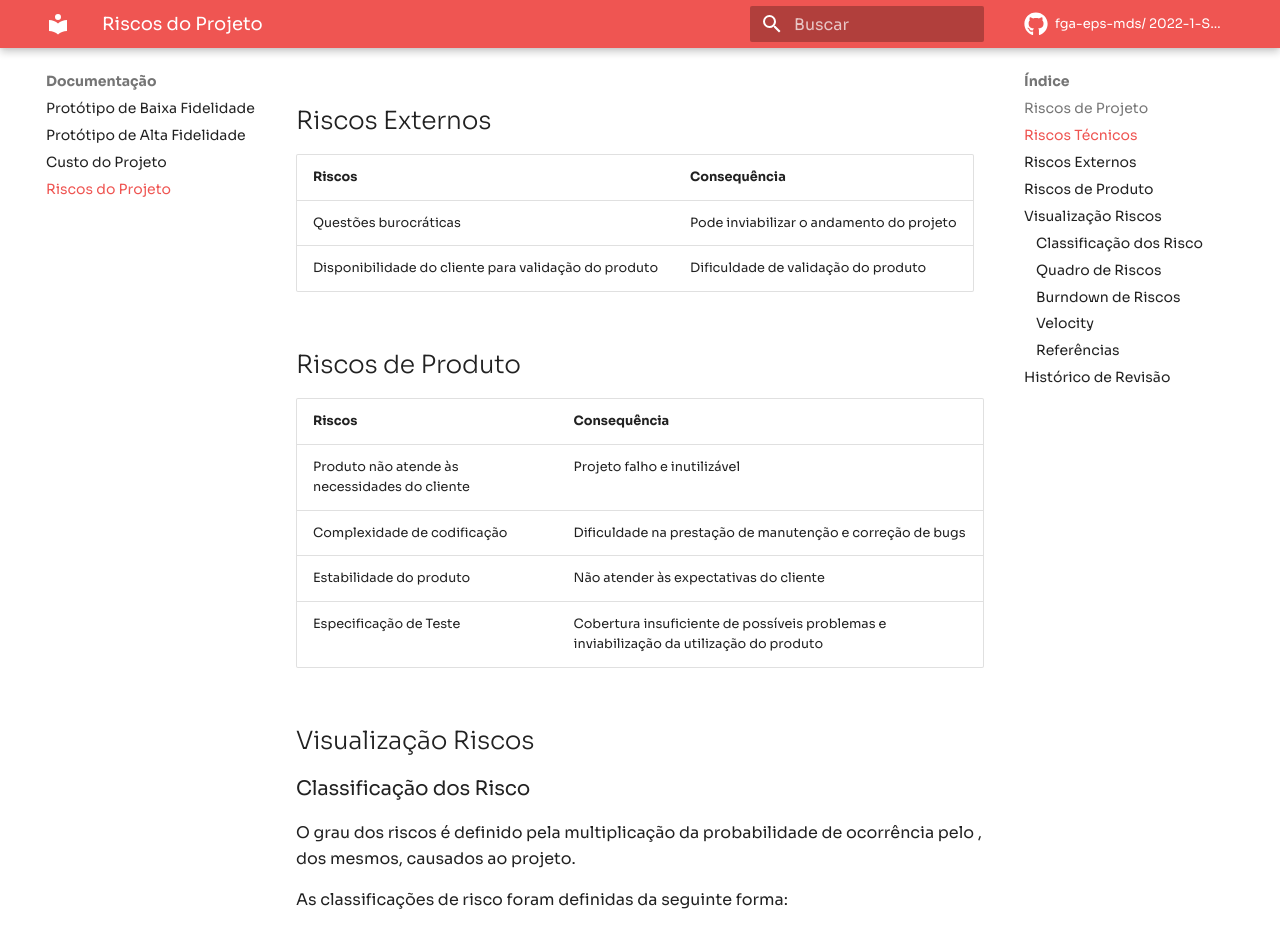
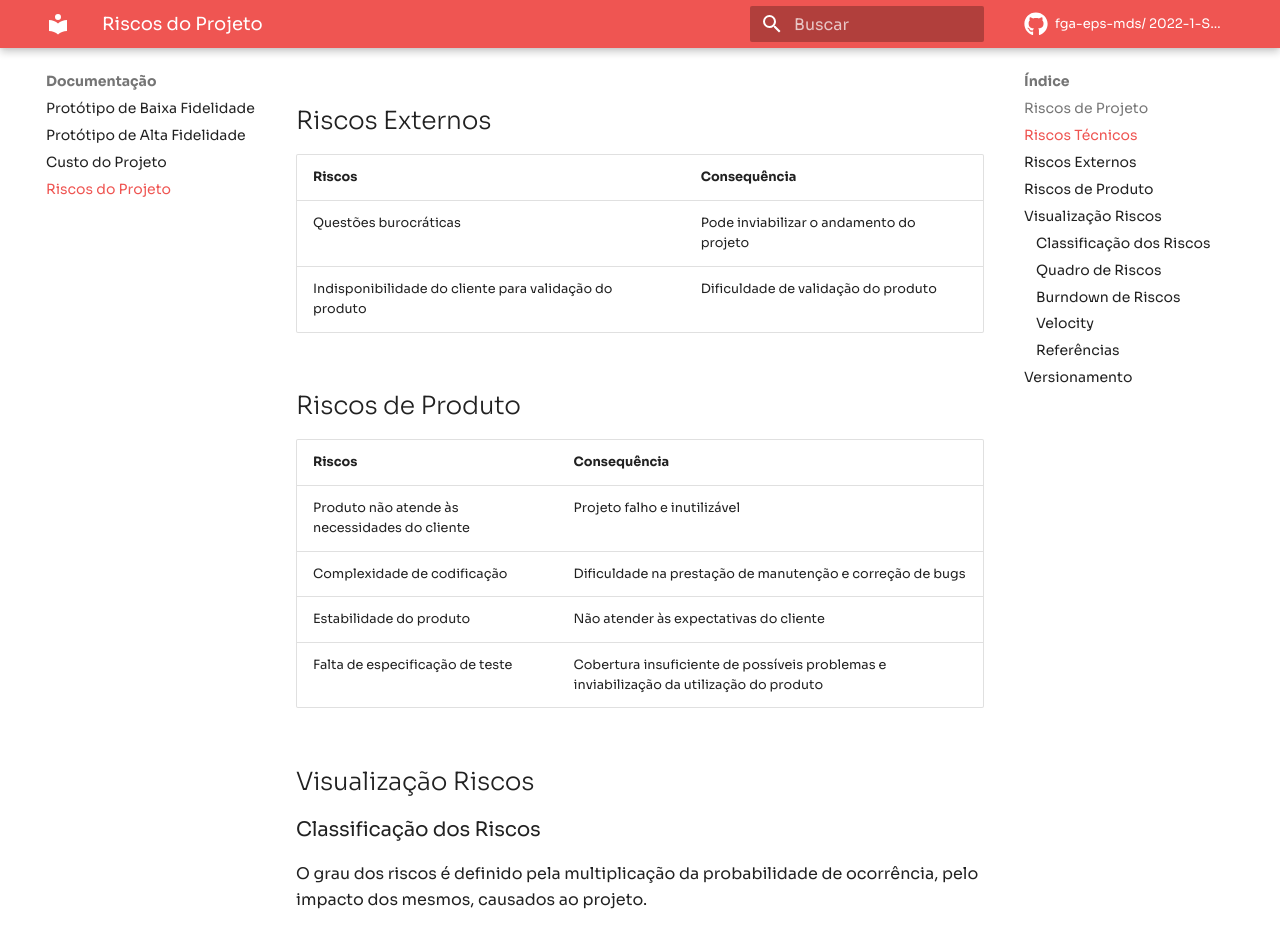
Before and after one commit to fga-eps-mds/2022-1-Visualeasy-Doc, an MkDocs documentation site: the page built from docs/documentacao/risco.md, in a window 1280 px wide and 1400 px high, scrolled down 1577 px. Shown: the top 927 px of the window. Built offline with MkDocs 1.6.1 and Material for MkDocs 9.7.7, drawn with Linux system fonts in a browser that asks for light colours; comment, search, counter and statistics services are not loaded; some of the changed text lies outside the part shown.

Commit message:
Correcting risk documents.
Co-authored-by: brunocmo <brunocmo.nunes@gmail.com>

```diff
--- a/docs/documentacao/risco.md
+++ b/docs/documentacao/risco.md
@@ -2,10 +2,10 @@
 
 Amplamente divulgado através do PMBOK, o Gerenciamento de Riscos propõe a identificação de riscos e planos de ação para mitigá-los, eliminá-los, ou mesmo transferi-los. Dentre eles enfatizamos os seguintes:
 
-- Riscos de Projeto;
-- Riscos Técnicos;
-- Riscos Externos;
-- Riscos de Produto;
+- Riscos de Projeto.
+- Riscos Técnicos.
+- Riscos Externos.
+- Riscos de Produto.
 
 Cada um dos riscos acima foram subdivididos nos subtópicos abaixo:
 
@@ -40,7 +40,7 @@ Cada um dos riscos acima foram subdivididos nos subtópicos abaixo:
 | Riscos | Consequência |
 |--------|--------------|
 | Questões burocráticas | Pode inviabilizar o andamento do projeto |
-| Disponibilidade do cliente para validação do produto | Dificuldade de validação do produto |
+| Indisponibilidade do cliente para validação do produto | Dificuldade de validação do produto |
 
 
 ## Riscos de Produto
@@ -50,14 +50,14 @@ Cada um dos riscos acima foram subdivididos nos subtópicos abaixo:
 | Produto não atende às necessidades do cliente | Projeto falho e inutilizável |
 | Complexidade de codificação | Dificuldade na prestação de manutenção e correção de bugs |
 | Estabilidade do produto | Não atender às expectativas do cliente |
-| Especificação de Teste | Cobertura insuficiente de possíveis problemas e inviabilização da utilização do produto |
+| Falta de especificação de teste | Cobertura insuficiente de possíveis problemas e inviabilização da utilização do produto |
 
 
 ## Visualização Riscos
 
-### Classificação dos Risco
+### Classificação dos Riscos
 
-O grau dos riscos é definido pela multiplicação da probabilidade de ocorrência pelo , dos mesmos, causados ao projeto.
+O grau dos riscos é definido pela multiplicação da probabilidade de ocorrência, pelo impacto dos mesmos, causados ao projeto.
 
 As classificações de risco foram definidas da seguinte forma:
 
@@ -86,10 +86,11 @@ Tem como objetivo verificar a média de pontos que o grupo consegue entregar por
 
 * Lino. Disponível em [Github - Lino](https://github.com/BotLino/Lino);
 * Gerenciamento de riscos em projetos ágeis - Cultura Ágil. Disponível em [Cultura Ágil](https://www.culturaagil.com.br/gerenciamento-de-riscos-em-projetos-ageis/);
-* Disponível em [Devmedia](https://www.devmedia.com.br/visao-da-gerencia-de-riscos-na-engenharia-de-software/9144#:~:text=%C2%A7%20Riscos%20de%20Produto%20de,codifica%C3%A7%C3%A3o%20e%20especifica%C3%A7%C3%A3o%20de%20testes.).
+* Visão da gerência de riscos na engenharia de software. Disponível em [Devmedia](https://www.devmedia.com.br/visao-da-gerencia-de-riscos-na-engenharia-de-software/9144#:~:text=%C2%A7%20Riscos%20de%20Produto%20de,codifica%C3%A7%C3%A3o%20e%20especifica%C3%A7%C3%A3o%20de%20testes.).
+* Project Management Body of Knowledge. Disponível em [PMBOK](https://web.archive.org/web/20200701142517/http://itq.ch/pdf/pmbok1.pdf).
 
 
-## Histórico de Revisão
+## Versionamento
 
 | Data | Versão | Descrição | Autor(es) |
 |------|------|------|------|
```
